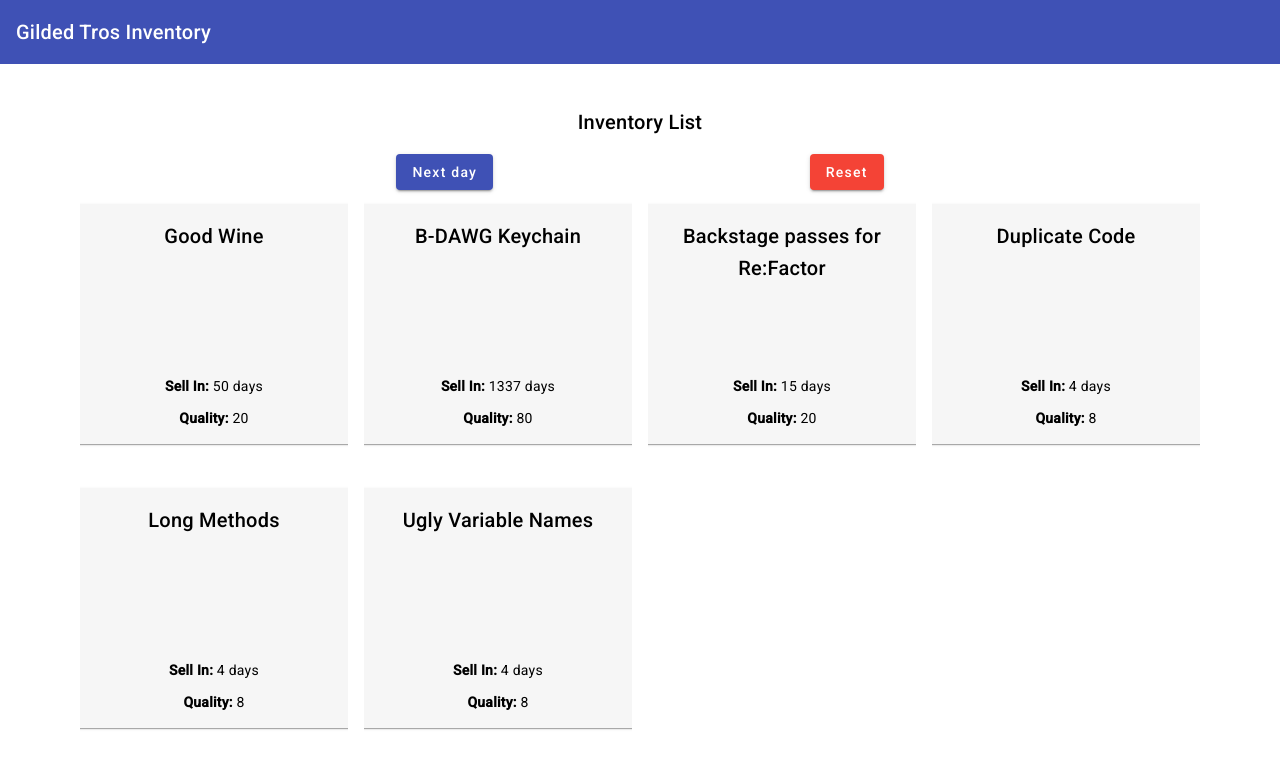
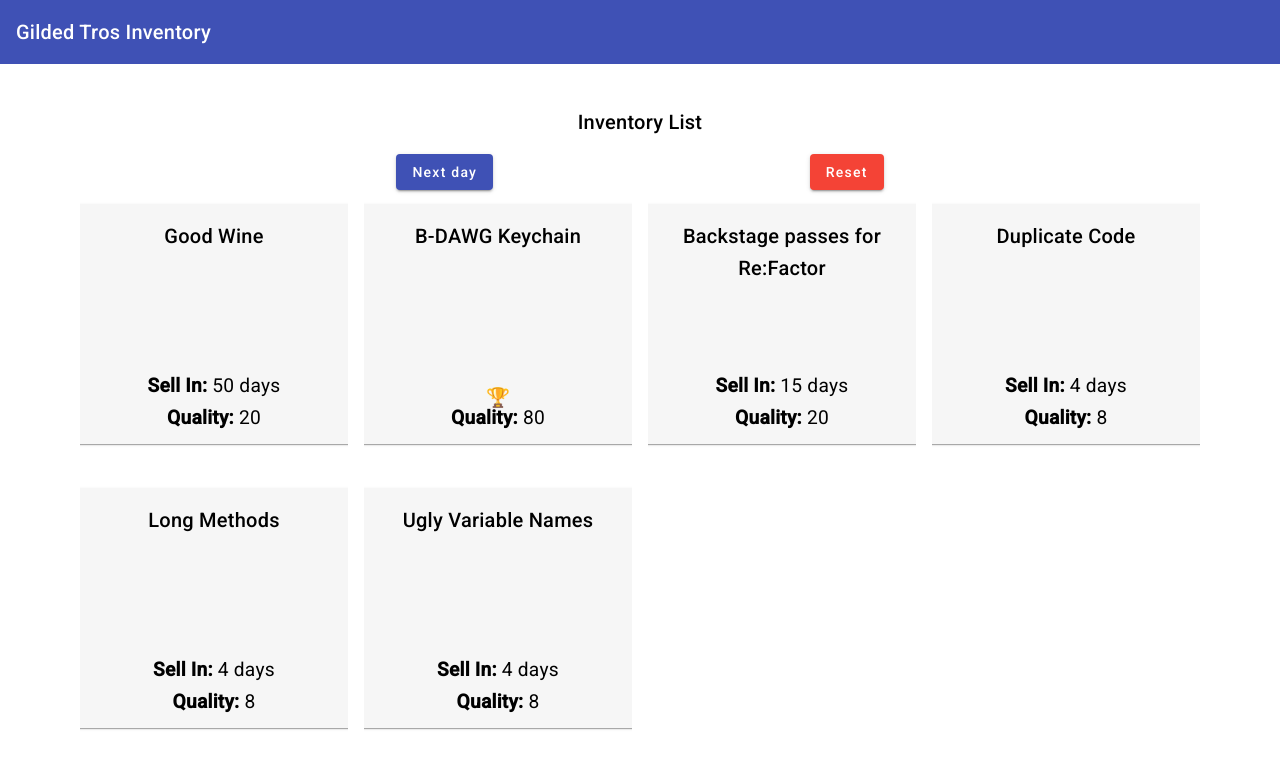
Before and after one commit to Canolz/gilded-tros, an Angular app: page / in a window 1280 px wide. Shown: the top 768 px of the page. Built offline with nearby package versions, Linux system fonts and the light colour scheme.

Commit message:
Updated component for keychain item and styling

```diff
--- a/src/app/components/item/item.component.css
+++ b/src/app/components/item/item.component.css
@@ -5,5 +5,6 @@
     flex-direction: column;
     justify-content: space-between;
     align-items: center;
-    background-color: #f6f6f6
+    background-color: #f6f6f6;
+    font-size: 1.2rem;
 }
--- a/src/app/components/item/item.component.html
+++ b/src/app/components/item/item.component.html
@@ -5,7 +5,11 @@
         </mat-card-header>
 
         <mat-card-content>
+            @if (item.name === 'B-DAWG Keychain') {
+                🏆
+            } @else {
                 <p><strong>Sell In:</strong> {{ item.sellIn }} days</p>
+            }
             <p><strong>Quality:</strong> {{ item.quality }}</p>
         </mat-card-content>
     </mat-card>
```
Lines whose indentation alone changed are shown as unchanged.
